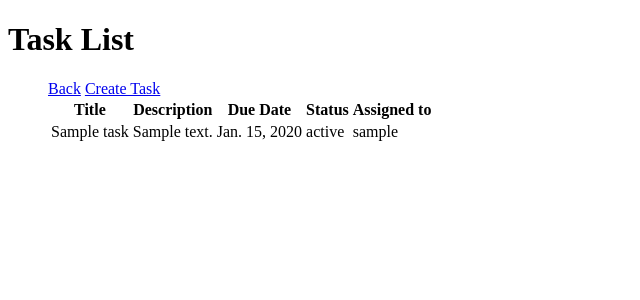
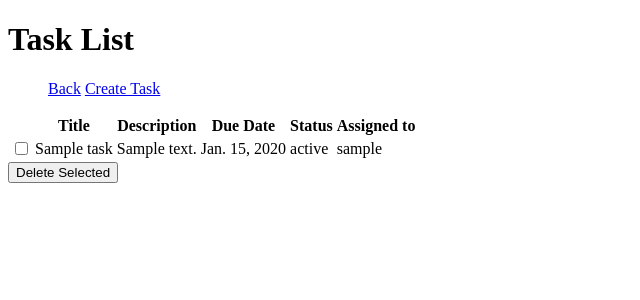
Before and after one commit to Hodor-Brain/Task-Manager, a Django app: page /tasks/ in a window 1280 px wide. Shown: the top 300 px of the page, without its empty margins (0-640 px from the left). Run offline with Django 4.2, Linux system fonts and the light colour scheme; a user stored in the database is signed in; tables that the repository leaves empty hold one stand-in row (values such as "Sample post").

Commit message:
Add tasks deletion functionality

```diff
--- a/TaskManager/urls.py
+++ b/TaskManager/urls.py
@@ -18,7 +18,14 @@ from django.contrib import admin
 from django.urls import path
 
 from TaskManagerApplication import views
-from TaskManagerApplication.views import RegistrationView, CustomLoginView, create_task, logout_view, main_page
+from TaskManagerApplication.views import (
+    RegistrationView,
+    CustomLoginView,
+    create_task,
+    logout_view,
+    main_page,
+    TaskDeleteMultipleView
+)
 
 urlpatterns = [
     path('admin/', admin.site.urls),
@@ -27,5 +34,6 @@ urlpatterns = [
     path('login/', CustomLoginView.as_view(), name='login'),
     path('logout/', logout_view, name='logout'),
     path('tasks/create/', create_task, name='task-create'),
+    path('task/delete-multiple/', TaskDeleteMultipleView.as_view(), name='task-delete-multiple'),
     path('', main_page, name='main-page'),
 ]
--- a/TaskManagerApplication/forms.py
+++ b/TaskManagerApplication/forms.py
@@ -15,3 +15,10 @@ class RegistrationForm(UserCreationForm):
     class Meta:
         model = User
         fields = ['username', 'email', 'password1', 'password2']
+
+
+class TaskSelectionForm(forms.Form):
+    tasks = forms.ModelMultipleChoiceField(
+        queryset=Task.objects.all(),
+        widget=forms.CheckboxSelectMultiple
+    )
--- a/TaskManagerApplication/templates/TaskManagerApplication/task_create.html
+++ b/TaskManagerApplication/templates/TaskManagerApplication/task_create.html
@@ -10,6 +10,6 @@
         {{ form.as_p }}
         <button type="submit">Create Task</button>
     </form>
-    <a href="{% url 'main-page' %}" class="btn btn-primary">Back</a>
+    <a href="{% url 'task-list' %}" class="btn btn-primary">Back</a>
 </body>
 </html>
--- a/TaskManagerApplication/templates/TaskManagerApplication/task_list.html
+++ b/TaskManagerApplication/templates/TaskManagerApplication/task_list.html
@@ -10,9 +10,15 @@
         {% if user.is_authenticated %}
         <a href="{% url 'task-create' %}" class="btn btn-primary">Create Task</a>
         {% endif %}
+    </ul>
+    <form method="post" action="{% url 'task-delete-multiple' %}">
+        {% csrf_token %}
+        {{ selection_form.management_form }}
+
         <table>
             <thead>
                 <tr>
+                    <th></th>
                     <th>Title</th>
                     <th>Description</th>
                     <th>Due Date</th>
@@ -23,6 +29,9 @@
             <tbody>
                 {% for task in tasks %}
                     <tr>
+                        <td>
+                            <input type="checkbox" name="tasks" value="{{ task.pk }}">
+                        </td>
                         <td>{{ task.title }}</td>
                         <td>{{ task.description }}</td>
                         <td>{{ task.due_date }}</td>
@@ -32,7 +41,7 @@
                 {% endfor %}
             </tbody>
         </table>
-
-    </ul>
+        <button type="submit" class="btn btn-danger">Delete Selected</button>
+    </form>
 </body>
 </html>
--- a/TaskManagerApplication/views.py
+++ b/TaskManagerApplication/views.py
@@ -1,11 +1,12 @@
 from django.contrib.auth import login, logout, authenticate
 from django.contrib.auth.decorators import login_required
+from django.contrib.auth.mixins import LoginRequiredMixin
 from django.contrib.auth.views import LoginView
 from django.shortcuts import render, redirect
 from django.urls import reverse_lazy
-from django.views.generic import CreateView
+from django.views.generic import CreateView, DeleteView, FormView
 
-from .forms import RegistrationForm, TaskForm
+from .forms import RegistrationForm, TaskForm, TaskSelectionForm
 from .models import Task, UserProfile
 
 
@@ -32,6 +33,21 @@ class CustomLoginView(LoginView):
     template_name = 'TaskManagerApplication/login.html'
 
 
+class TaskDeleteMultipleView(FormView):
+    form_class = TaskSelectionForm
+    template_name = 'TaskManagerApplication/task_list.html'
+    success_url = reverse_lazy('task-list')
+
+    def form_valid(self, form):
+        selected_tasks = form.cleaned_data['tasks']
+        if selected_tasks:
+            Task.objects.filter(pk__in=selected_tasks).delete()
+        return super().form_valid(form)
+
+    def form_invalid(self, form):
+        return redirect(self.success_url)
+
+
 def logout_view(request):
     logout(request)
     return redirect('/')
@@ -48,8 +64,11 @@ def navigation_bar(request):
 @login_required
 def task_list(request):
     tasks = Task.objects.filter(user=request.user)
+    selection_form = TaskSelectionForm()
+
     context = {
         'tasks': tasks,
+        'selection_form': selection_form,
     }
     return render(request, 'TaskManagerApplication/task_list.html', context)
 
```
